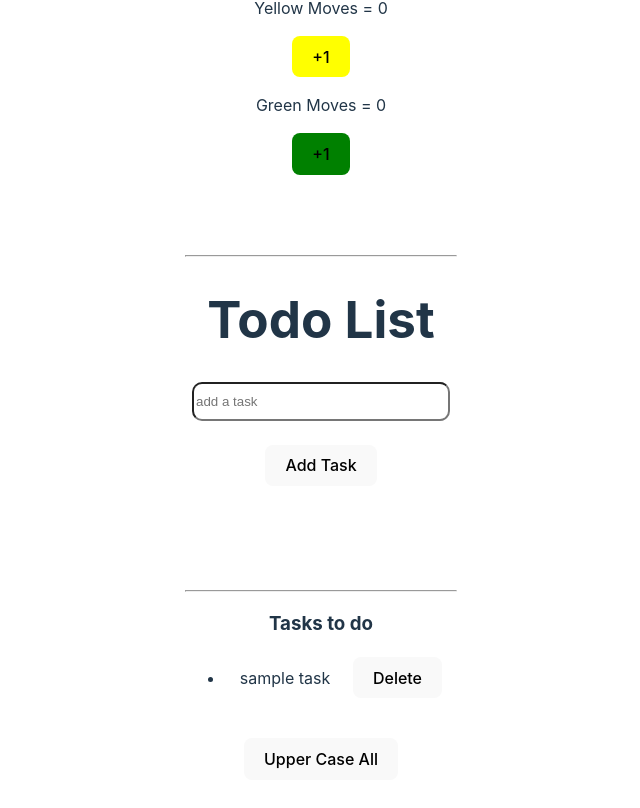
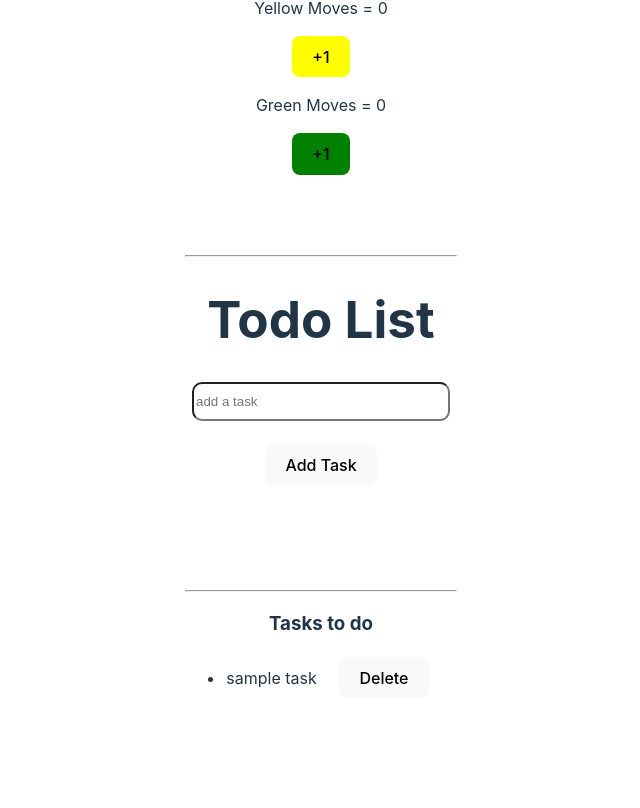
Before and after one commit to shivrajkaudare/ReactJS, a React (Vite) app in the folder Objects-and-States/: page / in a window 1280 px wide. Shown: the part 395-1203 px from the top of the page, without its empty margins (319-959 px from the left). After the commit the page ends 1165 px from the top, so only its background shows below. Built offline with nearby package versions, Linux system fonts and the light colour scheme.

Commit message:
Update TodoList.jsx

```diff
--- a/Objects-and-States/src/TodoList.jsx
+++ b/Objects-and-States/src/TodoList.jsx
@@ -28,17 +28,35 @@ export default function TodoList() {
     setTodo((prevTodos) => todos.filter((prevTodos) => prevTodos.id != id));
   };
 
-  // updating all elements in array..
-  let upperCaseAll = () => {
-    setTodo((prevVal) =>
-      prevVal.map((todo) => {
-        return {
-          ...todo,
-          task: todo.task.toUpperCase(),
-        };
-      })
-    );
-  };
+  // Mark as done all task
+
+  //   // updating all elements in array..
+  //   let upperCaseAll = () => {
+  //     setTodo((prevTodos) =>
+  //       prevTodos.map((todo) => {
+  //         return {
+  //           ...todo,
+  //           task: todo.task.toUpperCase(),
+  //         };
+  //       })
+  //     );
+  //   };
+
+  //   // Updating single element in array.
+  //   let UpperCaseTodo = (id) => {
+  //     setTodo((prevTodos) =>
+  //       prevTodos.map((todo) => {
+  //         if (todo.id === id) {
+  //           return {
+  //             ...todo,
+  //             task: todo.task.toUpperCase(),
+  //           };
+  //         } else {
+  //           return todo;
+  //         }
+  //       })
+  //     );
+  //   };
 
   return (
     <div>
@@ -63,12 +81,17 @@ export default function TodoList() {
           <li key={todo.id}>
             <span>{todo.task}</span>
             &nbsp; &nbsp; &nbsp;
-            <button onClick={() => deleteTodo(todo.id)}>Delete</button>
+            <button onClick={() => deleteTodo(todo.id)}>Delete</button> &nbsp;
+            &nbsp; &nbsp;
+            {/* <button onClick={() => UpperCaseTodo(todo.id)}>
+              Upper Case task
+            </button> */}
           </li>
         ))}
       </ul>
       <br></br>
-      <button onClick={upperCaseAll}>Upper Case All</button>
+      {/* <button onClick={upperCaseAll}>Upper Case All</button> */}
+      {}
     </div>
   );
 }
```
